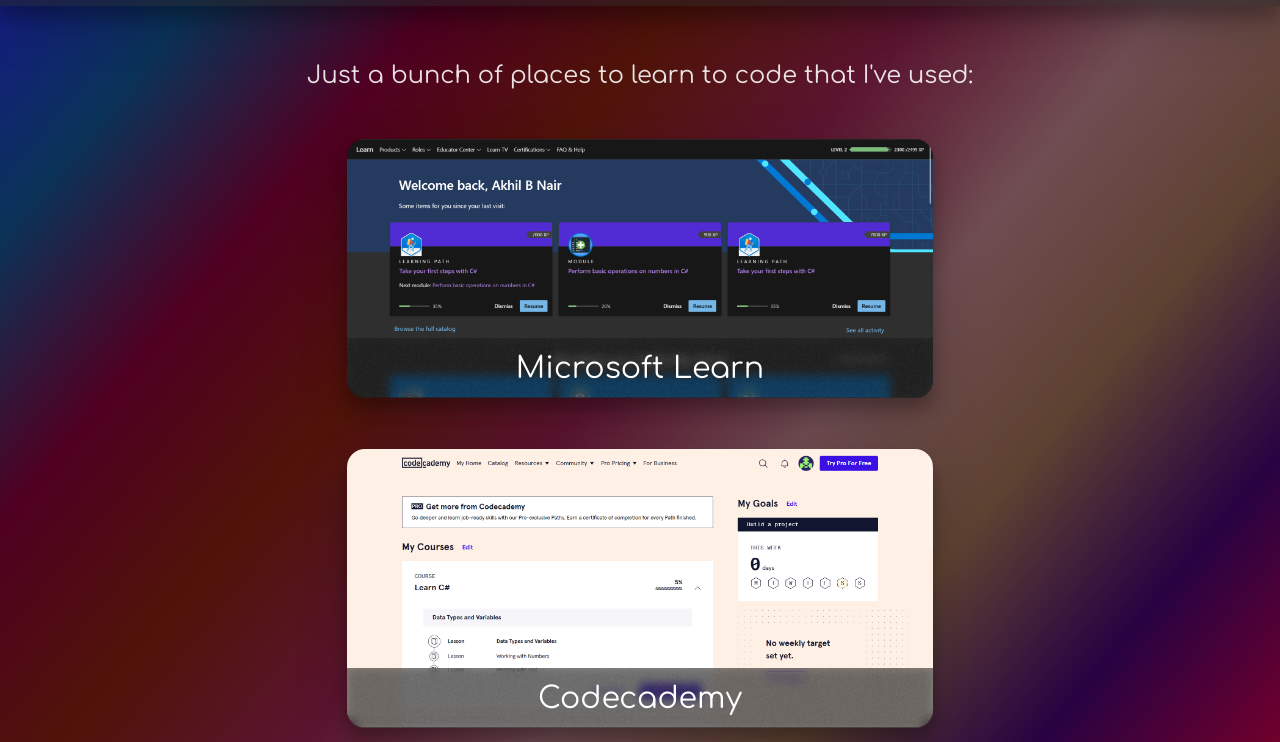
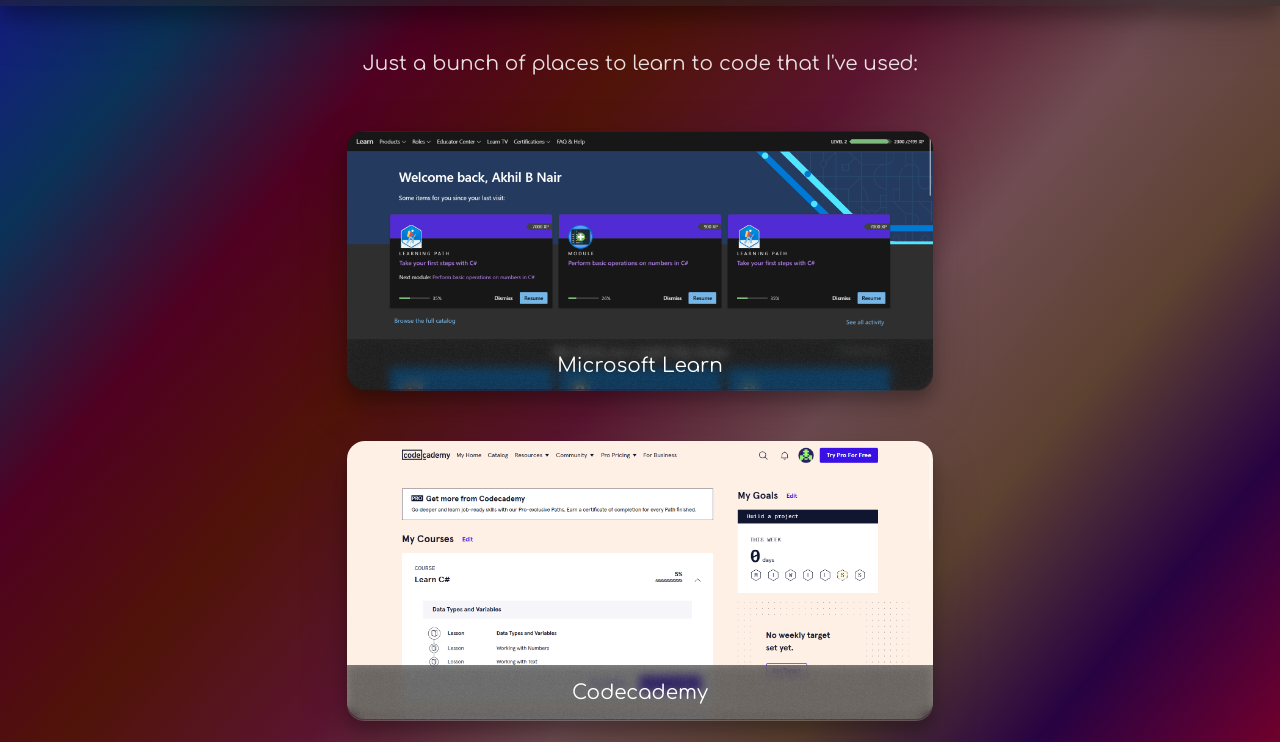
Before and after one commit to CrypticVader/MyWeb, a plain HTML site: page pages/learn2code.html in a window 1280 px wide. Shown: the part 58-800 px from the top of the page. Drawn offline with Linux system fonts and the light colour scheme.

Commit message:
more fixes

```diff
--- a/pages/learn2code.html
+++ b/pages/learn2code.html
@@ -87,7 +87,7 @@
 
     </div>
 
-    <p style="font-size: 24px; margin-top:5em;text-align: center;">Just a bunch of places to learn to code that I've used:</p>
+    <p style="padding: 10px; font-size: 20px; margin-top:5em;text-align: center;">Just a bunch of places to learn to code that I've used:</p>
 
     <!-- Popups, not visible -->
 
--- a/styles.css
+++ b/styles.css
@@ -474,7 +474,7 @@ div.tab:active {
 div.tabTextContainer {
     background-image: url(/assets/noisy-texture-100x100-o3-d10-c-1a1a1a80-t1.png);
     background-color: #1a1a1a80;
-    height: 3em;
+    height: 20%;
     width: 100%;
     bottom: -1px;
     left: 0%;
@@ -487,7 +487,7 @@ div.tabTextContainer {
 
 div.tabTextContainer span {
     position: absolute;
-    font-size: 1.5em;
+    font-size: auto;
     top: 50%;
     left: 50%;
     -webkit-transform: translate(-50%, -50%);
@@ -501,7 +501,7 @@ div.tabTextContainer span {
         backdrop-filter: saturate(100%);
         -webkit-transform: scale(1.05);
         transform: scale(1.05);
-        transition: 0.25s;
+        transition: 0.2s;
         box-shadow: 0 12px 16px 0 rgba(0, 0, 0, 0.24), 0 17px 50px 0 rgba(0, 0, 0, 0.19);
     }
     div.tab:hover div.tabTextContainer {
@@ -509,7 +509,7 @@ div.tabTextContainer span {
         background-color: #00000000;
         border-radius: 17px;
         opacity: 1;
-        transition: 0.25s;
+        transition: 0.2s;
         height: 100%;
         backdrop-filter: blur(0px) brightness(1) contrast(2);
     }
@@ -519,11 +519,11 @@ div.tabTextContainer span {
         opacity: 0.3;
         -webkit-filter: blur(10px);
         filter: blur(10px);
-        transition: 0.4s;
+        transition: 0.1s;
     }
     div.tab:hover div.tabTextContainer span {
         opacity: 1;
-        font-size: 2em;
+        font-size: 200%;
         top: 50%;
         left: 50%;
         transition: 0.2s;
```
